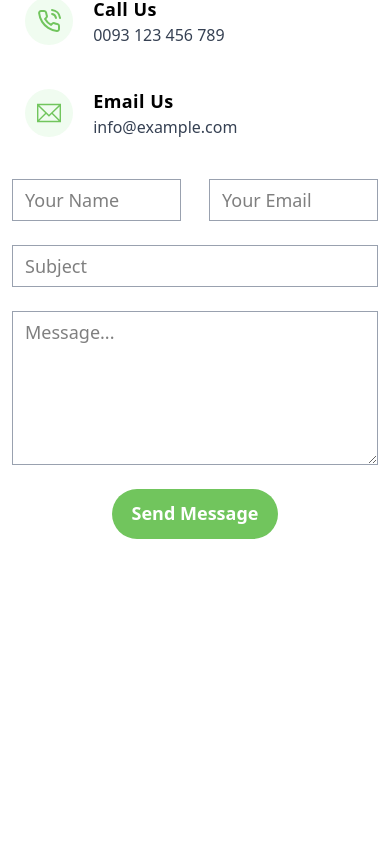
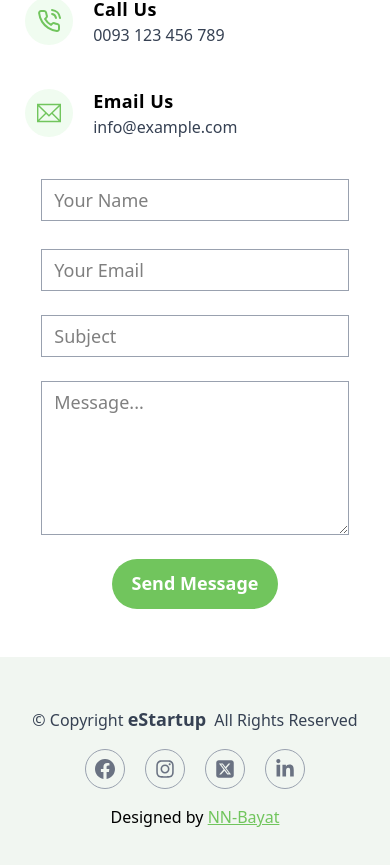
Before and after one commit to NN-Bayat/newProject, a React (Vite) app: page / in a window 390 px wide. Shown: the part 10027-10892 px from the top of the page. Before the commit the page ends 10614 px from the top, so only its background shows below. Built offline with nearby package versions, Linux system fonts and the light colour scheme.

Commit message:
feat: Footer section

```diff
--- a/src/App.jsx
+++ b/src/App.jsx
@@ -7,15 +7,16 @@ import FeaturesSection from "./sections/FeaturesSection";
 import PricingSection from "./sections/PricingSection";
 import Accordion from "./sections/Accordion";
 import ContactSection from "./sections/ContactSection";
+import Footer from "./sections/Footer";
 
 const App = () => {
   return (
     <>
-      <header className="h-full">
+      <header>
         <Navbar />
         <HeroSection />
       </header>
-      <main className="h-full">
+      <main>
         <AboutSection />
         <ServicesSection />
         <FeaturesSection />
@@ -23,6 +24,9 @@ const App = () => {
         <Accordion />
         <ContactSection />
       </main>
+      <footer>
+        <Footer />
+      </footer>
     </>
   );
 };
--- a/src/constant/index.js
+++ b/src/constant/index.js
@@ -1,3 +1,14 @@
+export const heroBoxesItems = [
+  { title: "Creative Design" },
+  {
+    title: "Premium Quality",
+  },
+  { title: "Global Reach" },
+  {
+    title: "Smart Solutions",
+  },
+];
+
 export const NavItems = [
   {
     title: "Home",
--- a/src/sections/Accordion.jsx
+++ b/src/sections/Accordion.jsx
@@ -11,7 +11,6 @@ const Accordion = () => {
 
   return (
     <section
-      id="features"
       className="w-full h-full flex items-center justify-center bg-[#f1f6f1] py-10 scroll-mt-22"
     >
       <div className="px-3 sm:px-[10%] lg:px-[10%] xl:px-[150px] w-full">
--- a/src/sections/ContactSection.jsx
+++ b/src/sections/ContactSection.jsx
@@ -40,9 +40,9 @@ const ContactSection = () => {
               </div>
             ))}
           </div>
-          <div className="w-full">
+          <div className="w-full px-[8%] sm:px-0">
             <form action="" className="flex flex-col gap-6">
-              <div className="w-full flex justify-between gap-7">
+              <div className="w-full flex flex-col sm:flex-row justify-between gap-7">
                 <input
                   type="text"
                   className="text-lg font-medium border w-full border-gray-400 px-3 py-1.5 placeholder:font-normal focus:border-[#71c55d] focus:outline-none"
--- /dev/null
+++ b/src/sections/Footer.jsx
@@ -0,0 +1,47 @@
+import { BsFacebook } from "react-icons/bs";
+import { FaInstagram, FaLinkedinIn } from "react-icons/fa";
+import { FaSquareXTwitter } from "react-icons/fa6";
+
+const socials = [
+  { icon: <BsFacebook /> },
+  { icon: <FaInstagram /> },
+  { icon: <FaSquareXTwitter /> },
+  { icon: <FaLinkedinIn /> },
+];
+
+const Footer = () => {
+  return (
+    <section className="w-full h-full flex items-center justify-center bg-[#f1f6f1] py-12 scroll-mt-22">
+      <div className="flex flex-col items-center justify-center gap-y-4">
+        <h5 className="font-medium text-gray-700">
+          &copy; Copyright{" "}
+          <a href="/" className="text-lg font-bold mr-1">
+            eStartup
+          </a>{" "}
+          All Rights Reserved
+        </h5>
+        <div className="flex gap-5">
+          {socials.map((item, i) => (
+            <span
+              key={i}
+              className="size-10 flex items-center justify-center text-xl text-gray-500 border border-gray-400 rounded-full hover:text-[#71c55d] hover:border-[#71c55d] transition-all duration-200"
+            >
+              {item.icon}
+            </span>
+          ))}
+        </div>
+        <p>
+          Designed by{" "}
+          <a
+            className="underline text-[#71c55d]"
+            href="https://www.google.com/search?q=NN-Bayat&rlz=1C1GCEU_en&oq=nn&gs_lcrp=EgZjaHJvbWUqCAgCEEUYJxg7MgYIABBFGDwyDQgBEC4YxwEY0QMYgAQyCAgCEEUYJxg7MgYIAxBFGDwyBggEEEUYPDIGCAUQRRg8MgYIBhBFGDwyBggHEEUYQdIBCDU4NDRqMGo3qAIAsAIA&sourceid=chrome&ie=UTF-8"
+          >
+            NN-Bayat
+          </a>
+        </p>
+      </div>
+    </section>
+  );
+};
+
+export default Footer;
--- a/src/sections/HeroSection.jsx
+++ b/src/sections/HeroSection.jsx
@@ -2,21 +2,25 @@ import { BsEasel } from "react-icons/bs";
 import { LuCommand, LuMapPin } from "react-icons/lu";
 import { MdOutlinePlayCircleOutline } from "react-icons/md";
 import { SlDiamond } from "react-icons/sl";
+import { heroBoxesItems } from "../constant";
+import { useState } from "react";
 import VideoModal from "../components/VideoModal";
-import { useState } from "react";
 
-const heroBoxes = [
-  { icon: <BsEasel />, text: "Creative Design" },
-  { icon: <SlDiamond />, text: "Premium Quality" },
-  { icon: <LuMapPin />, text: "Global Reach" },
-  { icon: <LuCommand />, text: "Smart Solutions" },
+const heroBoxesIcons = [
+  { icon: <BsEasel /> },
+  { icon: <SlDiamond /> },
+  { icon: <LuMapPin /> },
+  { icon: <LuCommand /> },
 ];
 
 const HeroSection = () => {
   const [showVideoModal, setShowVideoModal] = useState(false);
 
   return (
-    <section id="home" className="w-full h-full flex items-center justify-center bg-[#f1f6f1]">
+    <section
+      id="home"
+      className="w-full h-full flex items-center justify-center bg-[#f1f6f1]"
+    >
       <div className="px-3 sm:px-[10%] lg:px-[10%] xl:px-[150px]">
         <div className="flex flex-col gap-y-20 lg:pt-50 pt-40">
           <div className="flex w-full flex-col-reverse lg:flex-row">
@@ -58,16 +62,16 @@ const HeroSection = () => {
 
           {/* Hero Boxes */}
           <div className="grid grid-cols-1 sm:grid-cols-2 xl:grid-cols-4 gap-6 mb-12">
-            {heroBoxes.map((item, index) => (
+            {heroBoxesItems.map((item, index) => (
               <div
                 key={index}
                 className="bg-white py-14 boxShadow rounded-[10px] flex items-center justify-center flex-col gap-5 hover:bg-[#71c55d] transition-all duration-300 ease-in-out group"
               >
                 <div className="text-5xl text-[#71c55d] group-hover:text-white transition duration-300">
-                  {item.icon}
+                  {heroBoxesIcons[index].icon}
                 </div>
                 <p className="text-2xl font-bold text-gray-600 group-hover:text-white transition duration-300">
-                  {item.text}
+                  {item.title}
                 </p>
               </div>
             ))}
```
